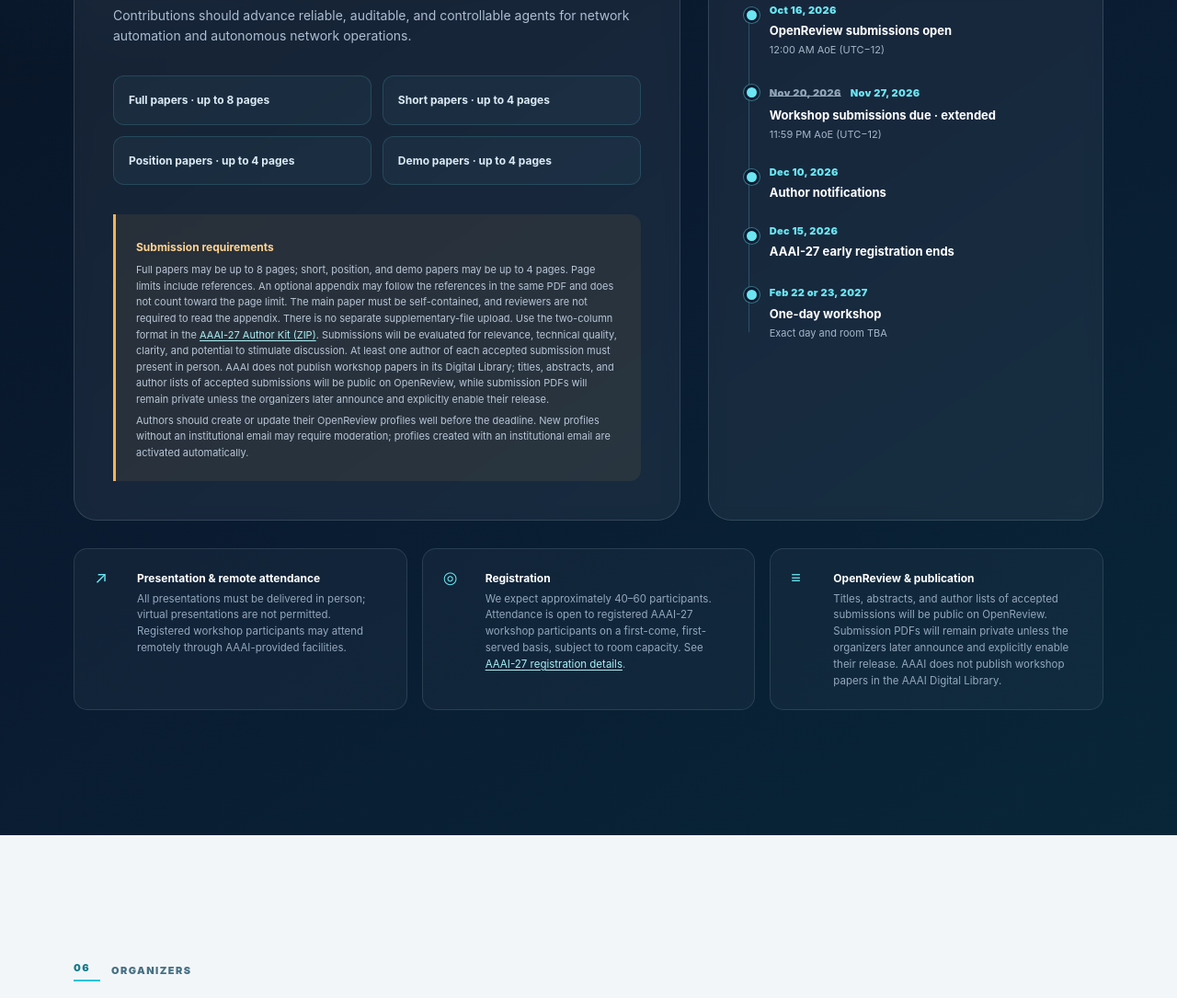
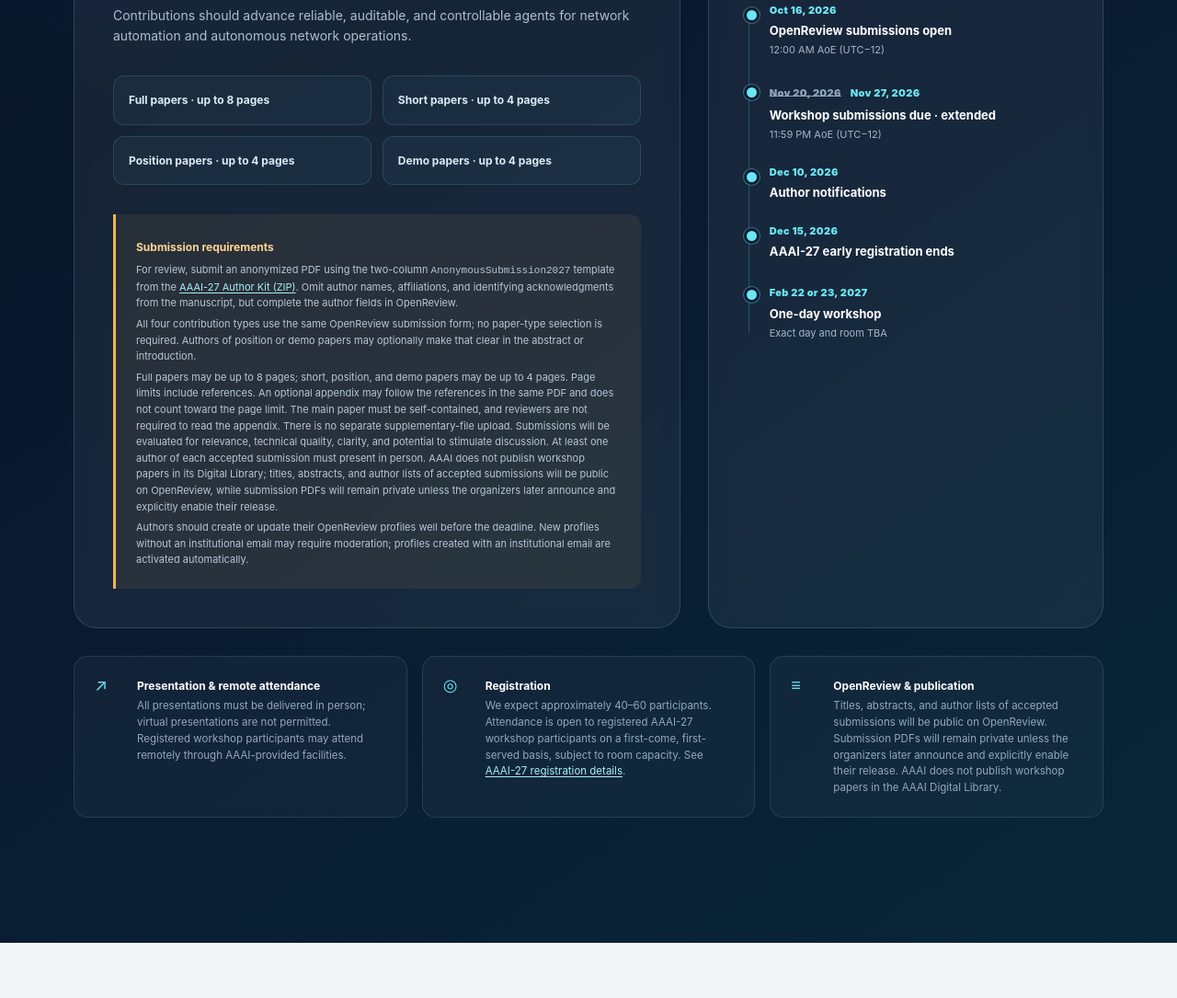
Before and after one commit to a2netops/a2netops.github.io, a plain HTML site: page index.html in a window 1280 px wide. Shown: the part 6618-7703 px from the top of the page at 92% size. Drawn offline with Linux system fonts and the light colour scheme.

Commit message:
Clarify anonymous submission and single paper form

```diff
--- a/index.html
+++ b/index.html
@@ -217,7 +217,9 @@
             </div>
             <div class="pending-policy">
               <strong>Submission requirements</strong>
-              <p>Full papers may be up to 8 pages; short, position, and demo papers may be up to 4 pages. Page limits include references. An optional appendix may follow the references in the same PDF and does not count toward the page limit. The main paper must be self-contained, and reviewers are not required to read the appendix. There is no separate supplementary-file upload. Use the two-column format in the <a href="https://aaai.org/authorkit27/" target="_blank" rel="noopener">AAAI-27 Author Kit (ZIP)</a>. Submissions will be evaluated for relevance, technical quality, clarity, and potential to stimulate discussion. At least one author of each accepted submission must present in person. AAAI does not publish workshop papers in its Digital Library; titles, abstracts, and author lists of accepted submissions will be public on OpenReview, while submission PDFs will remain private unless the organizers later announce and explicitly enable their release.</p>
+              <p>For review, submit an anonymized PDF using the two-column <code>AnonymousSubmission2027</code> template from the <a href="https://aaai.org/authorkit27/" target="_blank" rel="noopener">AAAI-27 Author Kit (ZIP)</a>. Omit author names, affiliations, and identifying acknowledgments from the manuscript, but complete the author fields in OpenReview.</p>
+              <p>All four contribution types use the same OpenReview submission form; no paper-type selection is required. Authors of position or demo papers may optionally make that clear in the abstract or introduction.</p>
+              <p>Full papers may be up to 8 pages; short, position, and demo papers may be up to 4 pages. Page limits include references. An optional appendix may follow the references in the same PDF and does not count toward the page limit. The main paper must be self-contained, and reviewers are not required to read the appendix. There is no separate supplementary-file upload. Submissions will be evaluated for relevance, technical quality, clarity, and potential to stimulate discussion. At least one author of each accepted submission must present in person. AAAI does not publish workshop papers in its Digital Library; titles, abstracts, and author lists of accepted submissions will be public on OpenReview, while submission PDFs will remain private unless the organizers later announce and explicitly enable their release.</p>
               <p>Authors should create or update their OpenReview profiles well before the deadline. New profiles without an institutional email may require moderation; profiles created with an institutional email are activated automatically.</p>
             </div>
           </div>
```
